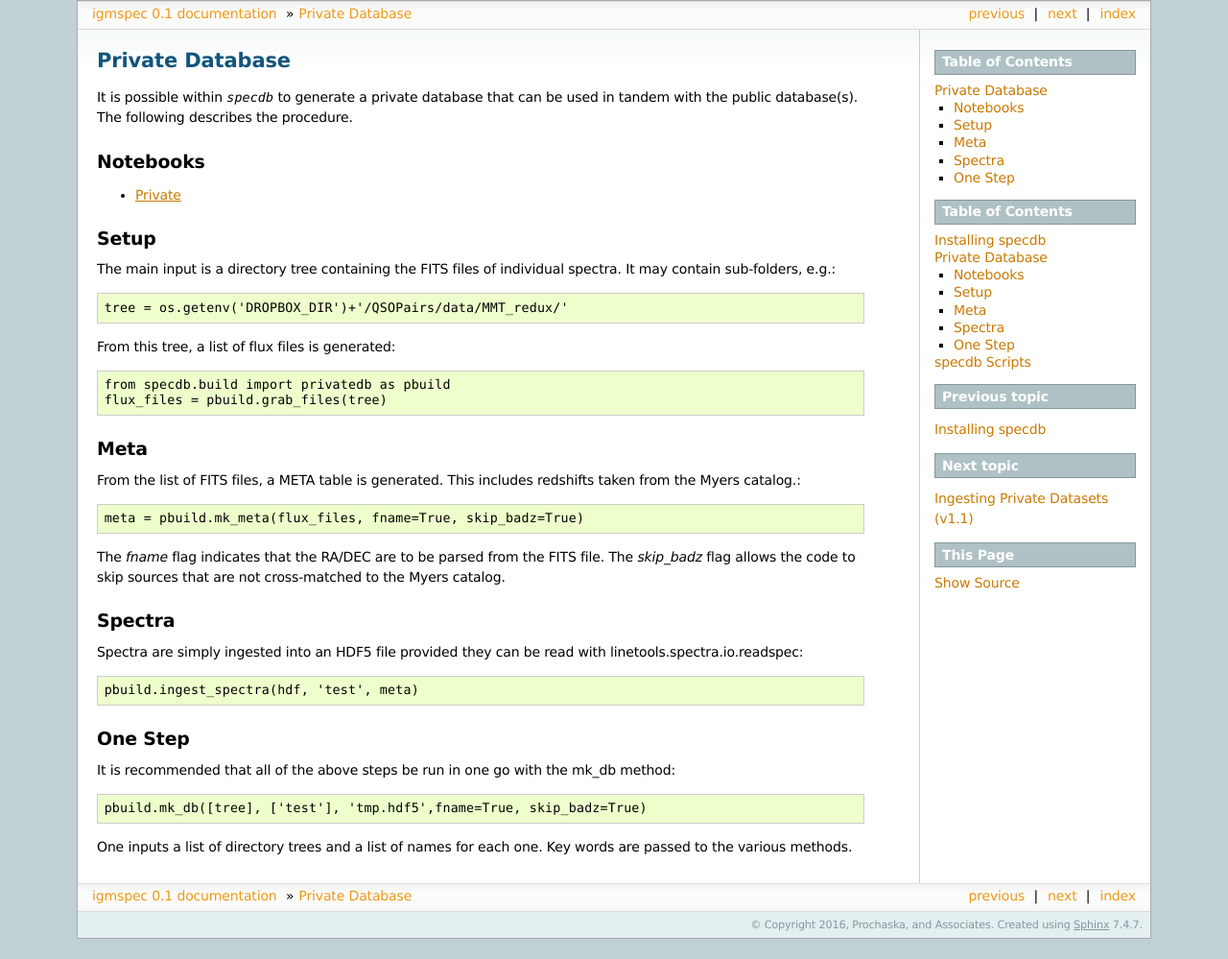
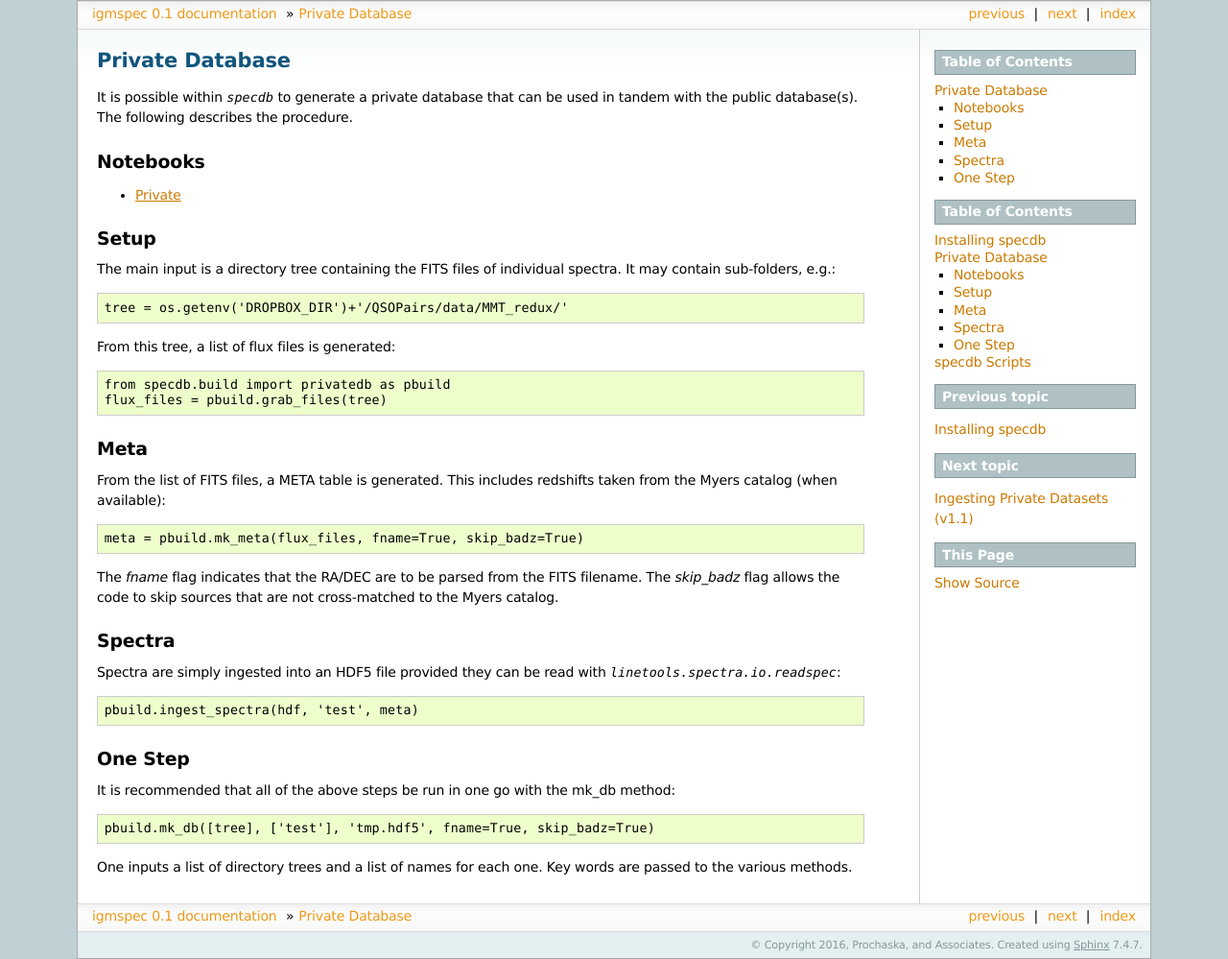
Before and after one commit to specdb/specdb, a Sphinx documentation site: the page built from docs/private.rst, in a window 1280 px wide. Shown: the whole page at 96% size. Built offline with Sphinx 7.4.7, drawn with Linux system fonts in a browser that asks for light colours; pages that are not in the unit, such as notebooks, are missing from menus; before the commit the page ends 978 px from its top, so only the background shows below that.

Commit message:
minor edits

```diff
--- a/docs/private.rst
+++ b/docs/private.rst
@@ -34,12 +34,12 @@ Meta
 ====
 
 From the list of FITS files, a META table is generated.
-This includes redshifts taken from the Myers catalog.::
+This includes redshifts taken from the Myers catalog (when available)::
 
    meta = pbuild.mk_meta(flux_files, fname=True, skip_badz=True)
 
 The *fname* flag indicates that the RA/DEC are to be parsed
-from the FITS file.  The *skip_badz* flag allows the code
+from the FITS filename.  The *skip_badz* flag allows the code
 to skip sources that are not cross-matched to the Myers catalog.
 
 Spectra
@@ -47,7 +47,7 @@ Spectra
 
 Spectra are simply ingested into an HDF5 file
 provided they can be read with
-linetools.spectra.io.readspec::
+`linetools.spectra.io.readspec`::
 
    pbuild.ingest_spectra(hdf, 'test', meta)
 
@@ -57,7 +57,7 @@ One Step
 It is recommended that all of the above steps be run in
 one go with the mk_db method::
 
-   pbuild.mk_db([tree], ['test'], 'tmp.hdf5',fname=True, skip_badz=True)
+   pbuild.mk_db([tree], ['test'], 'tmp.hdf5', fname=True, skip_badz=True)
 
 One inputs a list of directory trees and a list of names
-for each one.  Key words are passed to the various methods.
+for each one. Key words are passed to the various methods.
```
